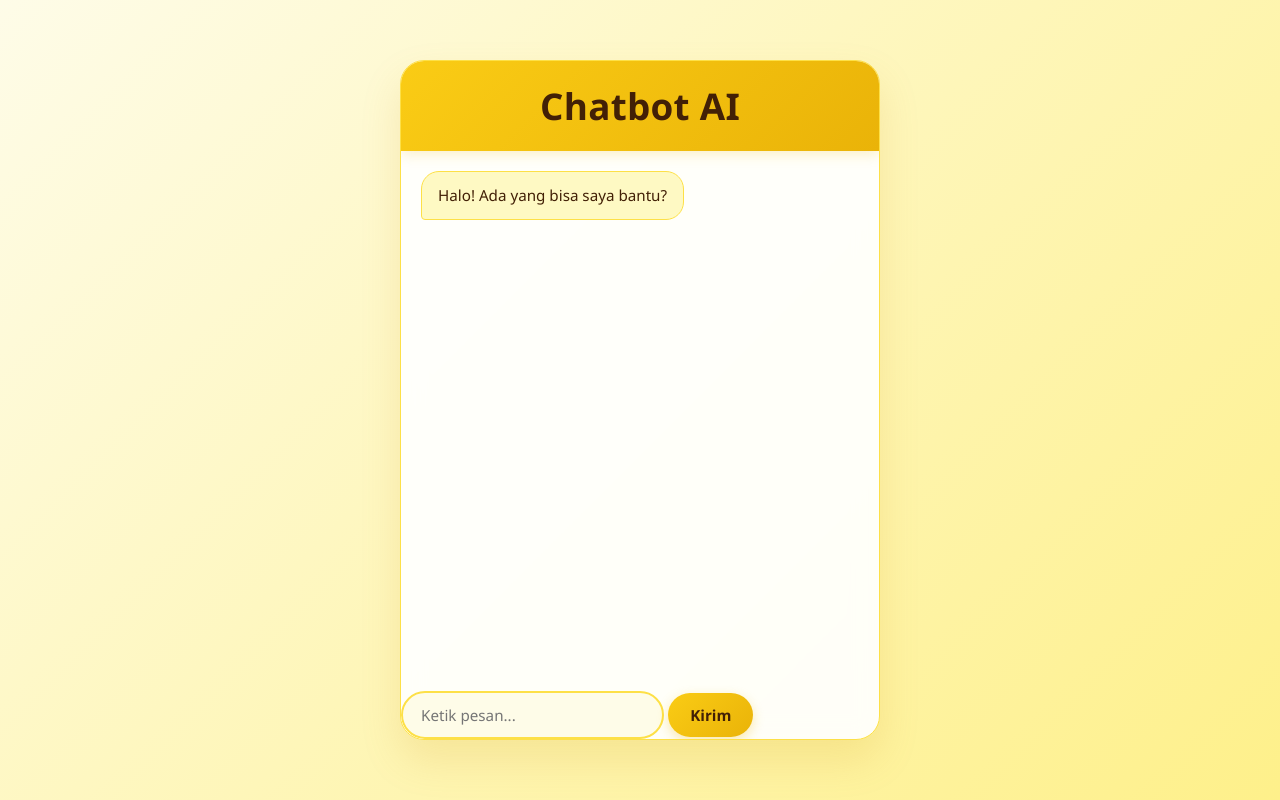
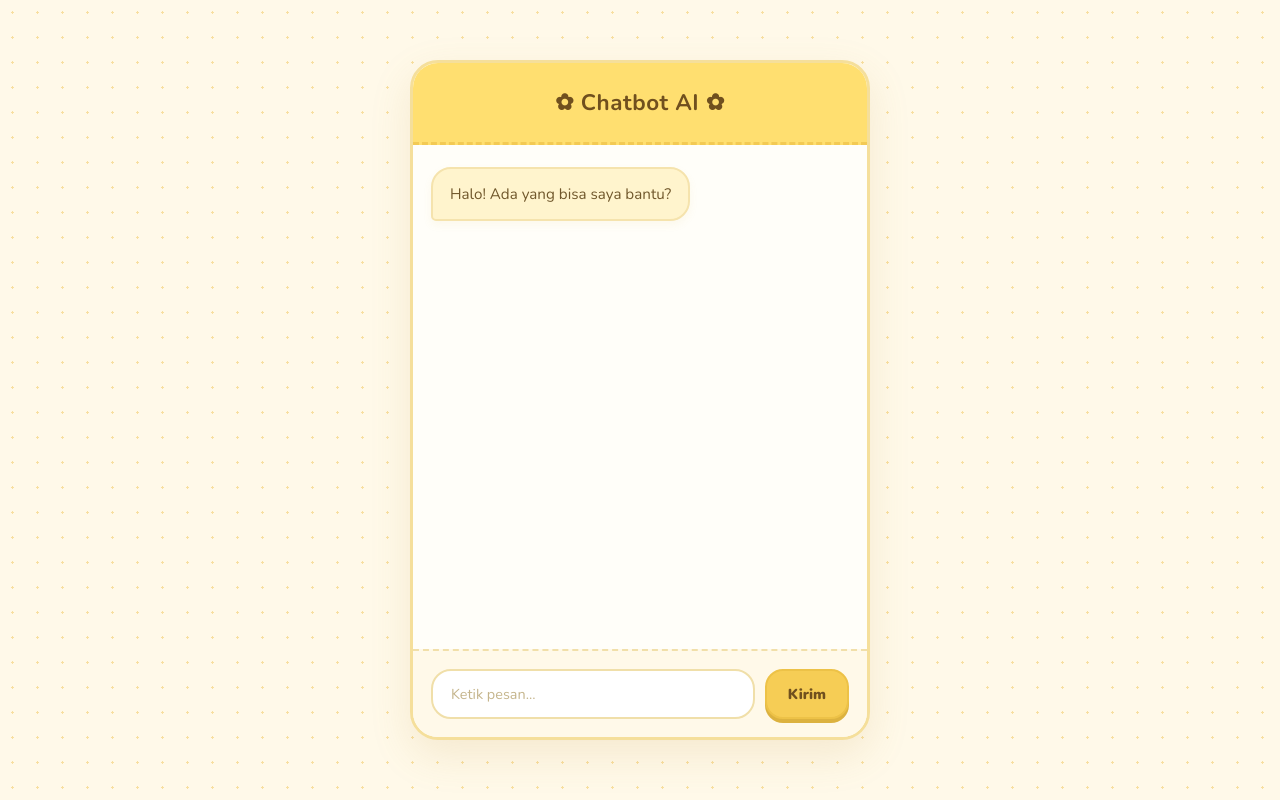
Before and after one commit to erlinashafira/121_ChatBot, a website: page public/index.html in a window 1280 px wide. Drawn offline with nearby package versions, Linux system fonts and the light colour scheme.

Commit message:
mengubah tampilan chatbot

```diff
--- a/public/style.css
+++ b/public/style.css
@@ -1,12 +1,17 @@
+
+@import url('https://fonts.googleapis.com/css2?family=Nunito:wght@400;500;600;700;800;900&display=swap');
+
 * {
     box-sizing: border-box;
     margin: 0;
     padding: 0;
-    font-family: 'Segoe UI', system-ui, -apple-system, sans-serif;
+    font-family: 'Nunito', sans-serif;
 }
 
 body {
-    background: linear-gradient(135deg, #fefce8 0%, #fef08a 100%);
+    background: #fff9e9;
+    background-image: radial-gradient(#f8dfa0 1.2px, transparent 1.2px);
+    background-size: 25px 25px;
     min-height: 100vh;
     display: flex;
     justify-content: center;
@@ -14,131 +19,208 @@ body {
     padding: 20px;
 }
 
+/* Container */
 .chat-container {
     width: 100%;
-    max-width: 480px;
+    max-width: 460px;
     height: 85vh;
-    background: rgba(255, 255, 255, 0.92);
-    backdrop-filter: blur(12px);
-    border-radius: 24px;
-    box-shadow: 0 20px 40px rgba(202, 138, 4, 0.15);
-    border: 1px solid #fde047;
+    background: #fffef9;
+    border-radius: 28px;
+    border: 3px solid #f5df9b;
+    box-shadow: 0 15px 40px rgba(190, 150, 60, 0.15);
     display: flex;
     flex-direction: column;
     overflow: hidden;
 }
 
+/* Header */
 .chat-header {
-    background: linear-gradient(135deg, #facc15 0%, #eab308 100%);
-    color: #422006;
-    padding: 20px;
+    background: #ffdf70;
+    color: #70501e;
+    padding: 24px 20px;
     text-align: center;
-    font-weight: 700;
     font-size: 1.15rem;
-    letter-spacing: 0.3px;
-    box-shadow: 0 4px 12px rgba(234, 179, 8, 0.2);
+    font-weight: 900;
+    border-bottom: 3px dashed #f3ca54;
 }
 
-.chat-box, #chat-box {
+.chat-header h1 {
+    font-size: 1.4rem;
+    letter-spacing: 0.5px;
+}
+
+.chat-header h1::before {
+    content: "✿ ";
+}
+
+.chat-header h1::after {
+    content: " ✿";
+}
+
+/* Chat area */
+.chat-box,
+#chat-box {
     flex: 1;
-    padding: 20px;
+    padding: 22px 18px;
     overflow-y: auto;
     display: flex;
     flex-direction: column;
-    gap: 14px;
+    gap: 18px;
 }
 
+/* Chat bubbles */
 .message {
-    max-width: 80%;
-    padding: 12px 16px;
-    border-radius: 18px;
-    font-size: 0.95rem;
-    line-height: 1.5;
-    word-wrap: break-word;
-    animation: fadeIn 0.25s ease;
+    max-width: 82%;
+    animation: popUp 0.3s ease;
 }
 
-.user-message, .message.user {
-    align-self: flex-end;
-    background: linear-gradient(135deg, #facc15 0%, #eab308 100%);
-    color: #422006;
-    font-weight: 500;
-    border-bottom-right-radius: 4px;
-    box-shadow: 0 4px 10px rgba(234, 179, 8, 0.25);
+.message-content {
+    padding: 13px 17px;
+    border-radius: 20px;
+    font-size: 0.95rem;
+    line-height: 1.6;
+    word-wrap: break-word;
 }
 
-.bot-message, .message.bot, .message.assistant {
-    align-self: flex-start;
-    background: #fef9c3;
-    color: #422006;
-    border: 1px solid #fde047;
-    border-bottom-left-radius: 4px;
+/* User */
+.message.user {
+    align-self: flex-end;
 }
 
-.input-container, .chat-input-container {
+.message.user .message-content {
+    background: #ffdf70;
+    color: #674b1c;
+    border: 2px solid #f3cf64;
+    border-bottom-right-radius: 5px;
+    box-shadow: 0 4px 8px rgba(220, 180, 80, 0.12);
+    font-weight: 700;
+}
+
+/* Bot */
+.message.bot,
+.message.assistant {
+    align-self: flex-start;
+}
+
+.message.bot .message-content,
+.message.assistant .message-content {
+    background: #fff4cd;
+    color: #70572b;
+    border: 2px solid #f5e3ad;
+    border-bottom-left-radius: 5px;
+    box-shadow: 0 4px 8px rgba(220, 180, 80, 0.08);
+}
+
+/* Input area */
+.chat-form,
+.input-container,
+.chat-input-container {
     display: flex;
     gap: 10px;
-    padding: 16px;
-    background: #ffffff;
-    border-top: 1px solid #fef08a;
+    padding: 18px;
+    background: #fff9e9;
+    border-top: 2px dashed #f1dfa9;
 }
 
-input[type="text"], #user-input {
+/* Text input */
+input[type="text"],
+#user-input {
     flex: 1;
-    padding: 12px 18px;
-    border: 2px solid #fde047;
-    border-radius: 999px;
+    min-width: 0;
+    padding: 13px 18px;
+    border: 2px solid #f0dfa9;
+    border-radius: 20px;
     outline: none;
-    font-size: 0.95rem;
-    color: #422006;
-    background: #fefce8;
-    transition: all 0.2s ease;
+    font-size: 0.9rem;
+    color: #70572b;
+    background: white;
+    transition: 0.25s;
 }
 
-input[type="text"]:focus, #user-input:focus {
-    border-color: #eab308;
-    background: #ffffff;
-    box-shadow: 0 0 0 4px rgba(250, 204, 21, 0.2);
+input[type="text"]::placeholder {
+    color: #c5b58c;
 }
 
-button, #send-btn {
-    background: linear-gradient(135deg, #facc15 0%, #eab308 100%);
-    color: #422006;
-    border: none;
-    padding: 12px 22px;
-    border-radius: 999px;
-    font-weight: 700;
-    font-size: 0.95rem;
-    cursor: pointer;
-    transition: transform 0.15s ease, box-shadow 0.15s ease;
-    box-shadow: 0 4px 12px rgba(234, 179, 8, 0.3);
+input[type="text"]:focus {
+    border-color: #edc64e;
+    box-shadow: 0 0 0 4px rgba(255, 223, 112, 0.25);
 }
 
-button:hover, #send-btn:hover {
-    transform: translateY(-1px);
-    box-shadow: 0 6px 16px rgba(234, 179, 8, 0.4);
+/* Send button */
+button,
+#send-btn {
+    background: #f6cd55;
+    color: #70501e;
+    border: 2px solid #edc247;
+    padding: 12px 21px;
+    border-radius: 18px;
+    font-size: 0.9rem;
+    font-weight: 900;
+    cursor: pointer;
+    transition: 0.2s;
+    box-shadow: 0 4px 0 #dcb23f;
 }
 
-button:active, #send-btn:active {
-    transform: translateY(0);
+button:hover {
+    background: #ffdf70;
+    transform: translateY(-2px);
+    box-shadow: 0 6px 0 #dcb23f;
 }
 
+button:active {
+    transform: translateY(2px);
+    box-shadow: 0 2px 0 #dcb23f;
+}
+
+button:disabled {
+    opacity: 0.6;
+    cursor: not-allowed;
+    transform: none;
+}
+
+/* Scrollbar */
 ::-webkit-scrollbar {
     width: 6px;
 }
 
 ::-webkit-scrollbar-thumb {
-    background: #fde047;
-    border-radius: 999px;
+    background: #f1d47d;
+    border-radius: 20px;
 }
 
-@keyframes fadeIn {
+::-webkit-scrollbar-track {
+    background: #fff9e9;
+}
+
+/* Animation */
+@keyframes popUp {
     from {
         opacity: 0;
-        transform: translateY(6px);
+        transform: translateY(8px) scale(0.96);
     }
+
     to {
         opacity: 1;
-        transform: translateY(0);
+        transform: translateY(0) scale(1);
     }
 }
+
+/* Responsive */
+@media (max-width: 500px) {
+    body {
+        padding: 8px;
+    }
+
+    .chat-container {
+        height: 94vh;
+        border-radius: 22px;
+    }
+
+    .chat-form {
+        padding: 13px;
+    }
+
+    button {
+        padding: 11px 16px;
+    }
+}
```
